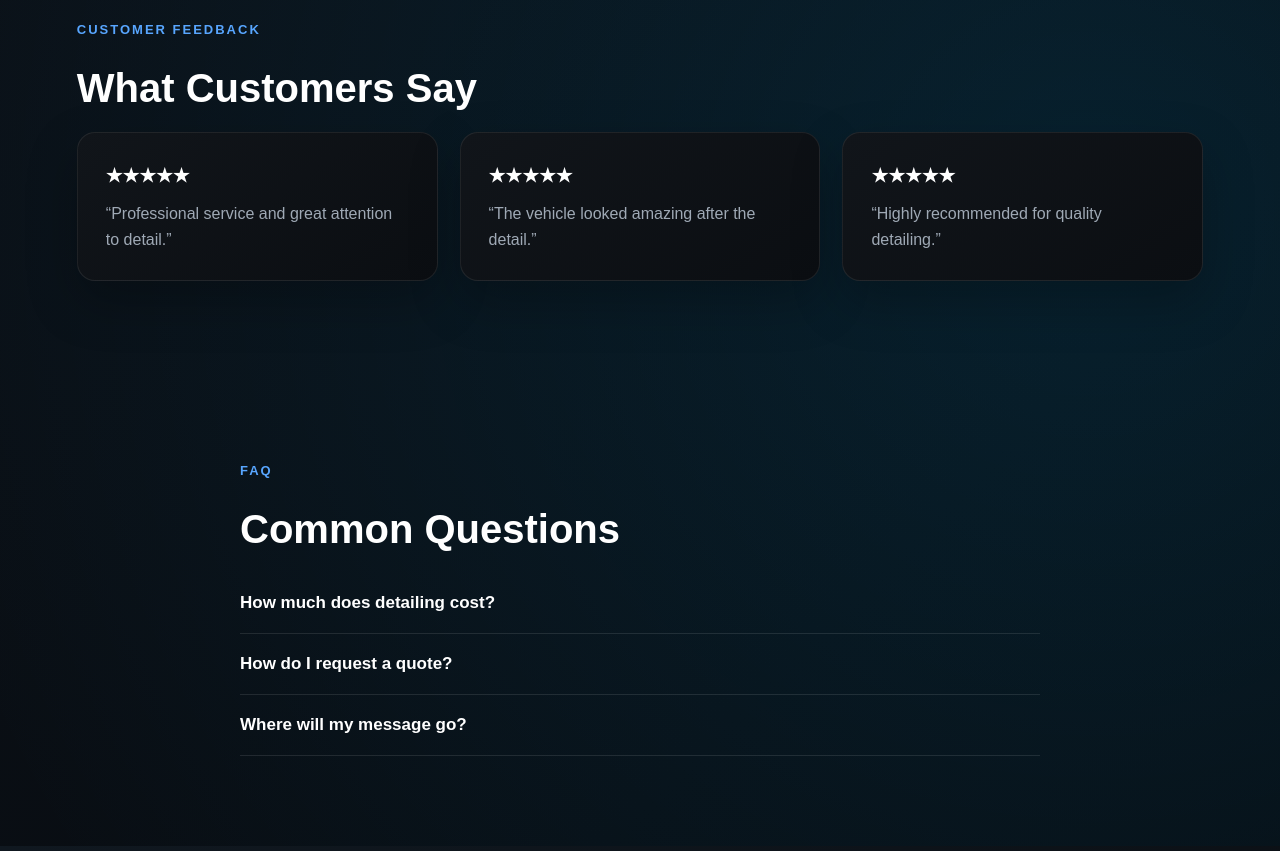
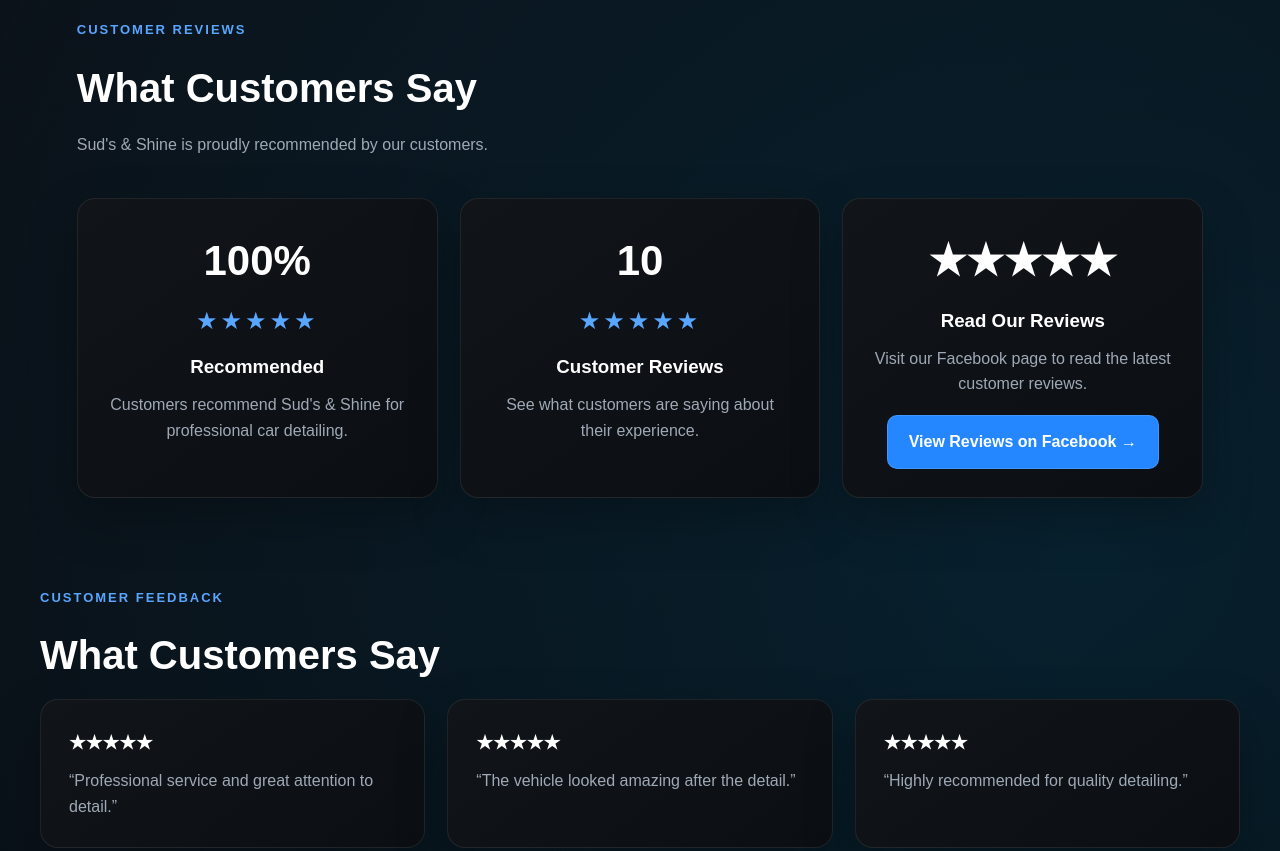
Before and after one commit to rayanmalk341-spec/Suds-Shine-V2, a plain HTML site: page index.html in a window 1280 px wide. Shown: the part 3700-4551 px from the top of the page. Drawn offline with Linux system fonts and the light colour scheme.

Commit message:
Update index.html

```diff
--- a/index.html
+++ b/index.html
@@ -512,6 +512,81 @@
 <section id="reviews">
   <div class="container">
 
+    <div class="eyebrow">CUSTOMER REVIEWS</div>
+
+    <h2 class="section-title">What Customers Say</h2>
+
+    <p class="section-text">
+      Sud's & Shine is proudly recommended by our customers.
+    </p>
+
+    <div class="grid">
+
+      <div class="card reveal" style="text-align:center;">
+        <div style="font-size:42px;font-weight:800;margin-bottom:8px;">
+          100%
+        </div>
+
+        <div style="color:#58a6ff;font-size:24px;letter-spacing:3px;">
+          ★★★★★
+        </div>
+
+        <h3 style="margin-top:12px;">
+          Recommended
+        </h3>
+
+        <p>
+          Customers recommend Sud's & Shine for professional car detailing.
+        </p>
+      </div>
+
+      <div class="card reveal" style="text-align:center;">
+        <div style="font-size:42px;font-weight:800;margin-bottom:8px;">
+          10
+        </div>
+
+        <div style="color:#58a6ff;font-size:24px;letter-spacing:3px;">
+          ★★★★★
+        </div>
+
+        <h3 style="margin-top:12px;">
+          Customer Reviews
+        </h3>
+
+        <p>
+          See what customers are saying about their experience.
+        </p>
+      </div>
+
+      <div class="card reveal" style="text-align:center;">
+        <div style="font-size:42px;font-weight:800;margin-bottom:8px;">
+          ★★★★★
+        </div>
+
+        <h3 style="margin-top:12px;">
+          Read Our Reviews
+        </h3>
+
+        <p>
+          Visit our Facebook page to read the latest customer reviews.
+        </p>
+
+        <a
+          href="https://www.facebook.com/Sudsshinel/reviews/?id=61573547483659&sk=reviews"
+          target="_blank"
+          class="btn primary"
+          style="margin-top:18px;"
+        >
+          View Reviews on Facebook →
+        </a>
+      </div>
+
+    </div>
+
+  </div>
+</section>
+  <div class="container">
+
     <div class="eyebrow">CUSTOMER FEEDBACK</div>
     <h2 class="section-title">What Customers Say</h2>
 
```
